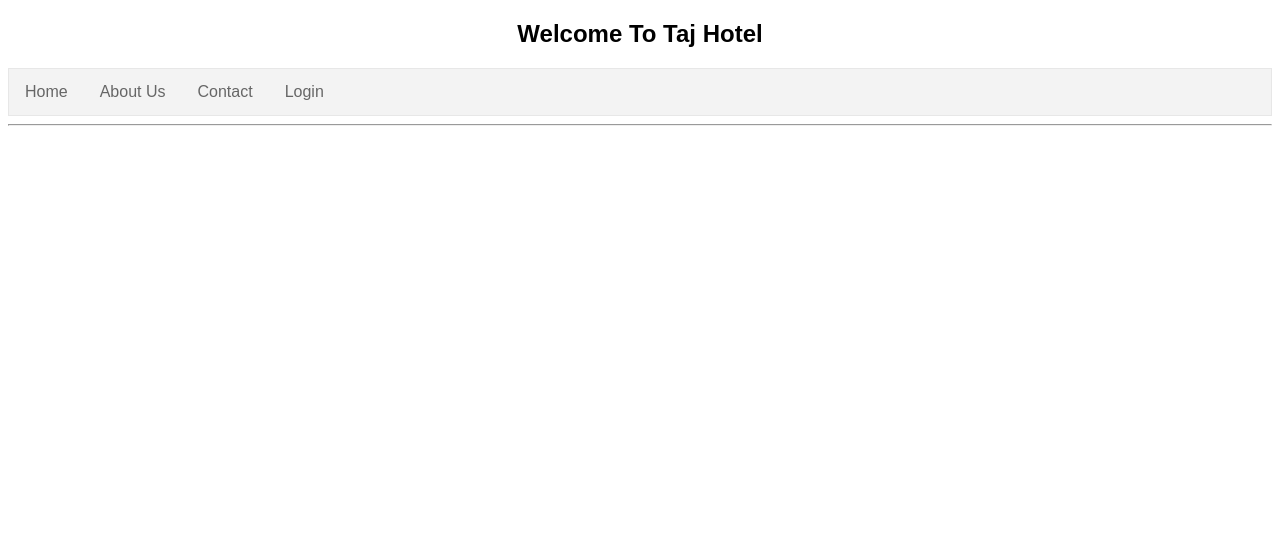
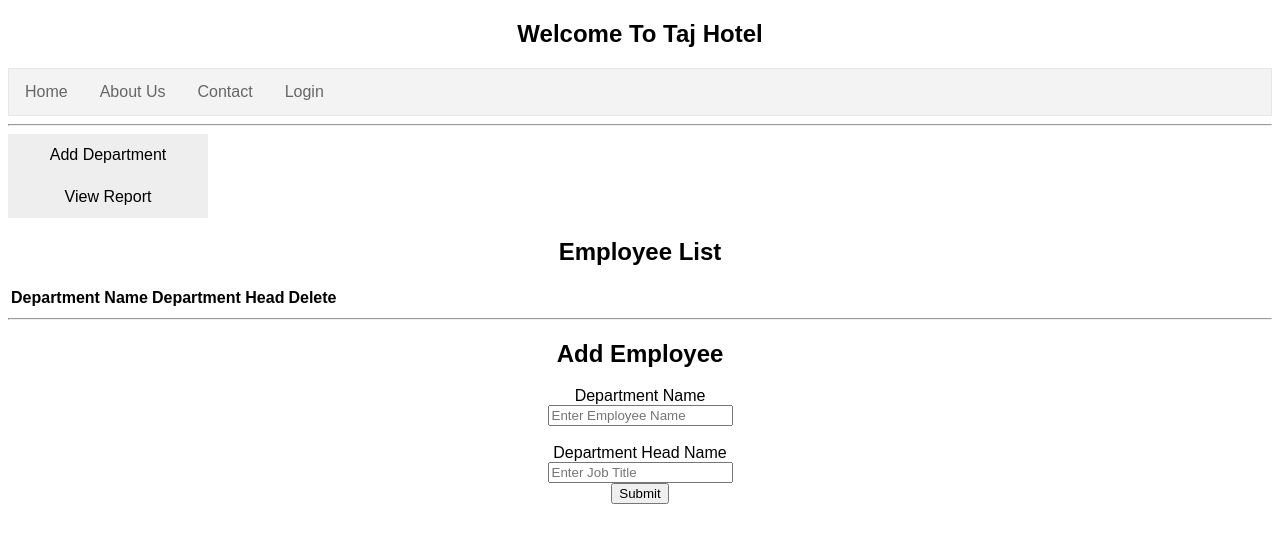
Before and after one commit to sarveshatale-stack/React_Online_Hotel_Management_Pro, a React (Create React App) app: page /AddDepartment in a window 1280 px wide. Shown: the top 542 px of the page. Built offline with nearby package versions, Linux system fonts and the light colour scheme.

Commit message:
Depatment UI

```diff
--- a/package.json
+++ b/package.json
@@ -8,6 +8,8 @@
   ],
   "main": "src/index.js",
   "dependencies": {
+    "axios": "0.20.0",
+    "bootstrap-css": "4.0.0-alpha.5",
     "react": "16.13.1",
     "react-bootstrap": "1.3.0",
     "react-dom": "16.13.1",
--- a/src/App.js
+++ b/src/App.js
@@ -2,12 +2,13 @@
 import "./styles.css";
 // import Login from "./Components/Login";
 import Menu from "./Components/Menu";
-
+import Owner from "./Components/Owner";
 export default function App() {
   return (
     <div className="App">
+      <Owner />
       {/* <LoginLayout/> */}
-      <Menu />
+      {/* <Menu /> */}
       {/* <Login /> */}
     </div>
   );
--- /dev/null
+++ b/src/Components/AddDepartment.js
@@ -0,0 +1,116 @@
+import React, { useState, useEffect } from "react";
+import DeleteDepartment from "./DeleteDepartment";
+import axios from "axios";
+
+const Save_Employee_From = "REACT.EmployeeForm";
+const initialObj = { name: "", job: "", id: 0 };
+let flag = true;
+function AddDepartment(props) {
+  //console.dir(props.match.params.id);
+  const [employee, setemployee] = useState(initialObj);
+
+  useEffect(() => {}, [employee]);
+
+  const handleInsertemployee = (e) => {
+    if (!employee.name || !employee.job) {
+      alert("Please enter employee name and job");
+      return;
+    }
+    if (employee.id === 0) {
+      let emp = { ...employee }; // copying the old datas array
+
+      const saveEmp = JSON.parse(localStorage.getItem(Save_Employee_From));
+      if (saveEmp) {
+        var newId = getMax(saveEmp, "id") + 1;
+        emp.id = newId;
+        saveEmp.push(emp);
+        localStorage.setItem(Save_Employee_From, JSON.stringify(saveEmp));
+      } else {
+        emp.id = 1;
+        localStorage.setItem(Save_Employee_From, JSON.stringify([emp]));
+      }
+      setemployee(initialObj);
+      flag = !flag;
+    }
+  };
+
+  const onChange = (e) => {
+    e.persist();
+    setemployee({ ...employee, [e.target.id]: e.target.value });
+  };
+
+  //Added function to get max id
+  function getMax(arr, prop) {
+    var max;
+    for (var i = 0; i < arr.length; i++) {
+      if (max == null || parseInt(arr[i][prop]) > parseInt(max[prop]))
+        max = arr[i];
+    }
+    return max;
+  }
+  //Added function to get max id
+
+  return (
+    <>
+      <div className="container">
+        {<DeleteDepartment value={flag}></DeleteDepartment>}
+        <hr />
+        <h2 className="primary-heading">Add Employee</h2>
+        <form onSubmit={handleInsertemployee}></form>
+        <div className="form-row">
+          <div className="col-md-3"></div>
+          <div className="form-group col-md-3">
+            <label htmlFor="txtName" className="font-weight-bold">
+              Department Name
+            </label>{" "}
+            <br />
+            <input
+              type="text"
+              className="form-control"
+              id="name"
+              placeholder="Enter Employee Name"
+              onChange={onChange}
+              value={employee.name}
+            ></input>
+          </div>
+
+          <div className="col-md-3"></div>
+        </div>
+        <br />
+        <div className="form-row">
+          <div className="col-md-3"></div>
+          <div className="form-group col-md-3">
+            <label htmlFor="txtJob" className="font-weight-bold">
+              Department Head Name
+            </label>{" "}
+            <br />
+            <input
+              type="text"
+              className="form-control"
+              id="job"
+              placeholder="Enter Job Title"
+              onChange={onChange}
+              value={employee.job}
+            ></input>
+          </div>
+          <div className="col-md-3"></div>
+        </div>
+
+        <div className="form-row">
+          <div className="col-md-3"></div>
+          <div className="form-group col-md-6 ">
+            <input
+              className="btn btn-success"
+              type="submit"
+              value="Submit"
+              onClick={handleInsertemployee}
+            ></input>
+          </div>
+          <div className="col-md-3"></div>
+        </div>
+      </div>
+    </>
+  );
+}
+
+export default AddDepartment;
--- /dev/null
+++ b/src/Components/DeleteDepartment.js
@@ -0,0 +1,63 @@
+import React, { useState, useEffect } from "react";
+
+import axios from "axios";
+
+const Save_Employee_From = "REACT.EmployeeForm";
+function DeleteDepartment(props) {
+  const [employee, getEmployeed] = useState([]);
+
+  useEffect(() => {
+    PopulateEmployee();
+  }, [props.value]);
+
+  const PopulateEmployee = () => {
+    const saveEmp = JSON.parse(localStorage.getItem(Save_Employee_From));
+    if (saveEmp) {
+      getEmployeed(saveEmp);
+    }
+  };
+
+  const handledeleteEmployee = (id) => {
+    if (window.confirm("Are you sure? Click OK to delete this record.")) {
+      var newEmployeeList = employee.filter((emp) => emp.id != id);
+      getEmployeed(newEmployeeList);
+      localStorage.setItem(Save_Employee_From, JSON.stringify(newEmployeeList));
+    }
+  };
+
+  return (
+    <>
+      <div className="container">
+        <h2 className="primary-heading">Employee List</h2>
+        <table className="table table-bordered">
+          <thead>
+            <tr>
+              <th>Department Name</th>
+              <th>Department Head</th>
+              <th>Delete</th>
+            </tr>
+          </thead>
+          <tbody>
+            {employee.map((item, index) => {
+              return (
+                <tr key={item.id}>
+                  <td>{item.name}</td>
+                  <td>{item.job}</td>
+                  <td>
+                    <input
+                      className="btn btn-danger"
+                      type="button"
+                      value="x"
+                      onClick={() => handledeleteEmployee(item.id)}
+                    ></input>
+                  </td>
+                </tr>
+              );
+            })}
+          </tbody>
+        </table>
+      </div>
+    </>
+  );
+}
+export default DeleteDepartment;
--- a/src/Components/Login.js
+++ b/src/Components/Login.js
@@ -64,8 +64,10 @@
     // console.log(this.state.loginvalidate);
     // if (this.state.loginvalidate) {
     console.log("Demo page");
+    //this.props.history.push('/posts/');
+    this.props.history.push("./Components/Demo/");
     this.props.history.push("/");
-    return <Redirect to="./Components/Demo" />;
+    //return <Redirect to="/Demo" />;
     // }
   };
 
--- /dev/null
+++ b/src/Components/Owner.js
@@ -0,0 +1,56 @@
+import React, { Component } from "react";
+import "./css/Menu.css";
+import { BrowserRouter as Router, Switch, Route, Link } from "react-router-dom";
+import About from "./About";
+import Contact from "./Contact";
+import Home from "./Home";
+import { Redirect } from "react-router";
+import { useHistory } from "react-router-dom";
+import Menu from "./Menu";
+import Login from "./Login";
+import "./css/Owner.css";
+import AddDepartment from "./AddDepartment";
+import ViewReport from "./ViewReport";
+class Owner extends Component {
+  constructor(props) {
+    super(props);
+    this.loginfunction = this.loginfunction.bind(this);
+  }
+
+  loginfunction = () => {
+    console.log("role");
+    this.renderRedirect();
+  };
+  renderRedirect = () => {
+    console.log("role1");
+  };
+  render() {
+    return (
+      <div>
+        <div>
+          <Menu />
+        </div>
+        <Router>
+          <div>
+            <div className="vertical-menu">
+              <Link to={"/AddDepartment"} className="nav-link">
+                Add Department
+              </Link>
+              <Link to={"/ViewReport"} className="nav-link">
+                View Report
+              </Link>
+            </div>
+            <Switch>
+              <Route exact path="/" component={Home} />
+              <Route path="/AddDepartment" component={AddDepartment} />
+              <Route path="/ViewReport" component={ViewReport} />
+              <Route path="/Login" component={Login} />
+            </Switch>
+          </div>
+        </Router>
+      </div>
+    );
+  }
+}
+
+export default Owner;
--- /dev/null
+++ b/src/Components/ViewReport.js
@@ -0,0 +1,8 @@
+import React, { Component } from "react";
+import "./css/Owner.css";
+class ViewReport extends Component {
+  render() {
+    return <h2 className="View">View Report</h2>;
+  }
+}
+export default ViewReport;
--- /dev/null
+++ b/src/Components/css/Owner.css
@@ -0,0 +1,24 @@
+.vertical-menu {
+  width: 200px;
+}
+
+.vertical-menu a {
+  background-color: #eee;
+  color: black;
+  display: block;
+  padding: 12px;
+  text-decoration: none;
+}
+
+.vertical-menu a:hover {
+  background-color: #ccc;
+}
+
+.vertical-menu a.active {
+  background-color: #4caf50;
+  color: white;
+}
+
+.View {
+  margin-top: -60px;
+}
```
